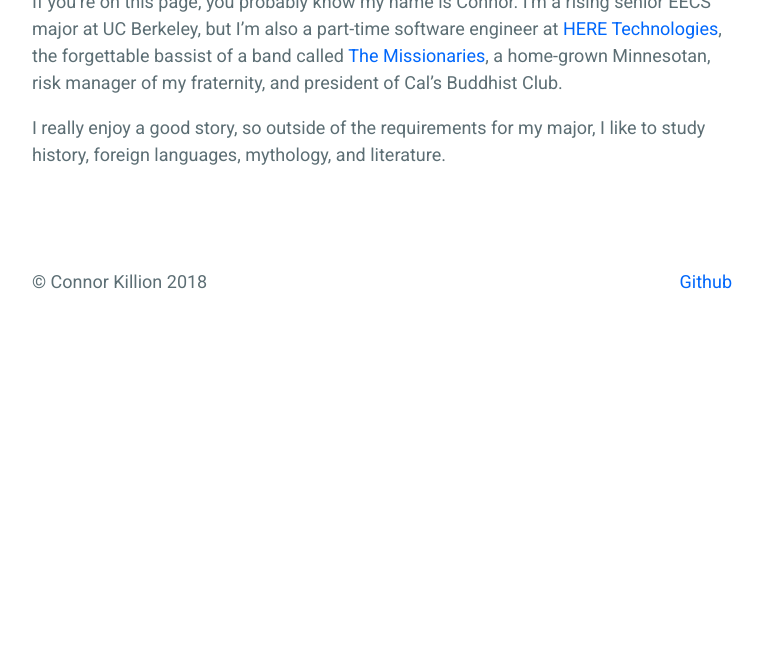
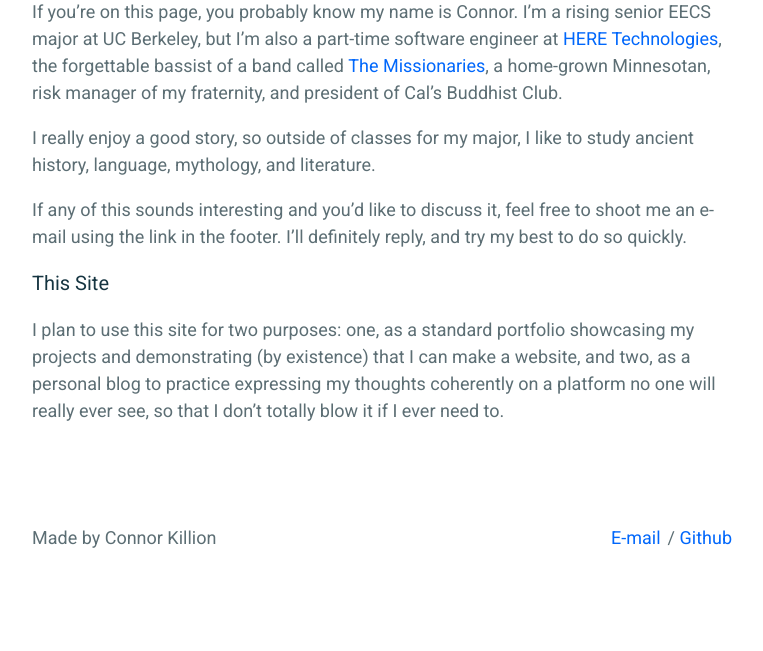
Before and after one commit to ckskate/ckskate.github.io, a Jekyll site: the page built from _pages/about.md, in a window 1280 px wide. Shown: the part 527-1178 px from the top of the page, without its empty margins (258-1021 px from the left). Built offline with Jekyll 4.4.1, drawn with Linux system fonts in a browser that asks for light colours; before the commit the page ends 922 px from its top, so only the background shows below that.

Commit message:
update about and add disqus commenting

```diff
--- a/_config.yml
+++ b/_config.yml
@@ -1,6 +1,6 @@
 # Site settings
 title: "CK"
-description: Fac, si Facis.
+description: fac, si facis.
 
 author: Connor Killion
 email: ckillion@berkeley.edu
@@ -11,7 +11,7 @@ baseurl: "" # the subpath of your site, e.g. /blog
 url: "https://ckillion.me" # the base hostname & protocol for your site
 
 google_analytics_id: UA-118903559-1
-disqus_id:
+disqus_id: facsifacis
 
 # Build settings
 include: [_pages]
--- a/_includes/footer.html
+++ b/_includes/footer.html
@@ -1,4 +1,4 @@
 <footer class="c-page__footer">
-    <p>&copy; {{ site.author }} {{ 'now' | date: '%Y' }}</p>
-    <p>{% if site.twitter_username %}<a href="https://twitter.com/{{ site.twitter_username }}">Twitter</a><span class="u-separate"></span>{% endif %}{% if site.github_username %}<a href="https://github.com/{{ site.github_username }}">Github</a>{% endif %}</p>
+    <p>Made by {{ site.author }}</p>
+    <p>{% if site.email %}<a href="mailto:{{ site.email }}">E-mail</a><span class="u-separate"></span>{% endif %}{% if site.github_username %}<a href="https://github.com/{{ site.github_username }}">Github</a>{% endif %}</p>
 </footer>
--- a/_pages/about.md
+++ b/_pages/about.md
@@ -4,7 +4,8 @@ title: About
 permalink: /about/
 ---
 
-<img src="../assets/me.png" alt="portrait" style="width: 200px;"/>
+<img src="../assets/me.png" alt="portrait" style="width:200px;padding-bottom:10px;"/>
+
 
 If you're on this page, you probably know my name is Connor. I'm a
 rising senior EECS major at UC Berkeley, but I'm also a part-time software
@@ -13,5 +14,17 @@ of a band called [The Missionaries](https://the-missionaries.bandcamp.com),
 a home-grown Minnesotan, risk manager of my fraternity, and president of
 Cal's Buddhist Club.
 
-I really enjoy a good story, so outside of the requirements for my major, I
-like to study history, foreign languages, mythology, and literature.
+I really enjoy a good story, so outside of classes for my major, I
+like to study ancient history, language, mythology, and literature.
+
+If any of this sounds interesting and you'd like to discuss it, feel free
+to shoot me an e-mail using the link in the footer. I'll definitely reply,
+and try my best to do so quickly.
+
+### This Site
+
+I plan to use this site for two purposes: one, as a standard portfolio
+showcasing my projects and demonstrating (by existence) that I can make
+a website, and two, as a personal blog to practice expressing my thoughts
+coherently on a platform no one will really ever see, so that I don't
+totally blow it if I ever need to.
```
Also changed, not shown: _posts/2018-05-08-do-it.md (deleted, +0 -92 lines).
